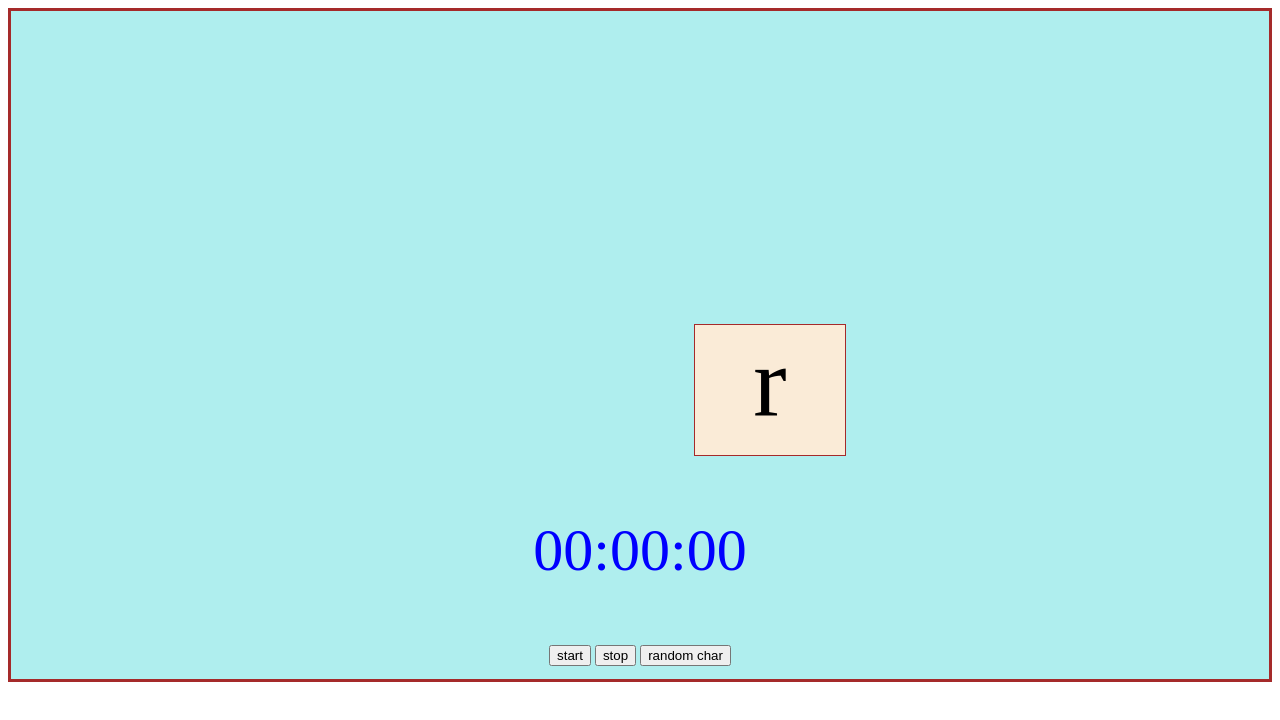
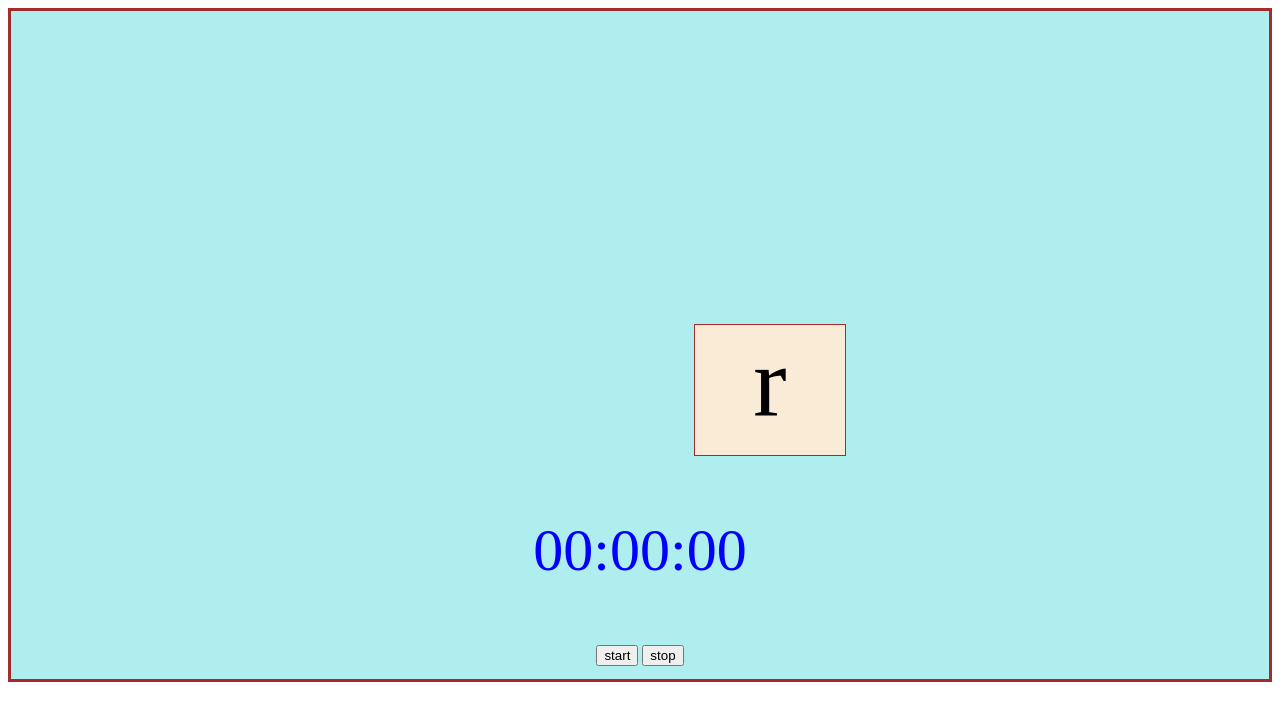
Before and after one commit to seyedprogram/1st-game, a plain HTML site: page index.html in a window 1280 px wide. Drawn offline with Linux system fonts and the light colour scheme.

Commit message:
Update index.html

```diff
--- a/index.html
+++ b/index.html
@@ -19,7 +19,6 @@
                 <script src="./index.js"></script>
                 <button  id="button" onclick="ClickButton()" >start </button>
                 <button  id="button" onclick="clearInterval(timer)" >stop </button>
-                <button onclick="random()"> random char</button>
             </td>
         </tr>
     </table>
```
